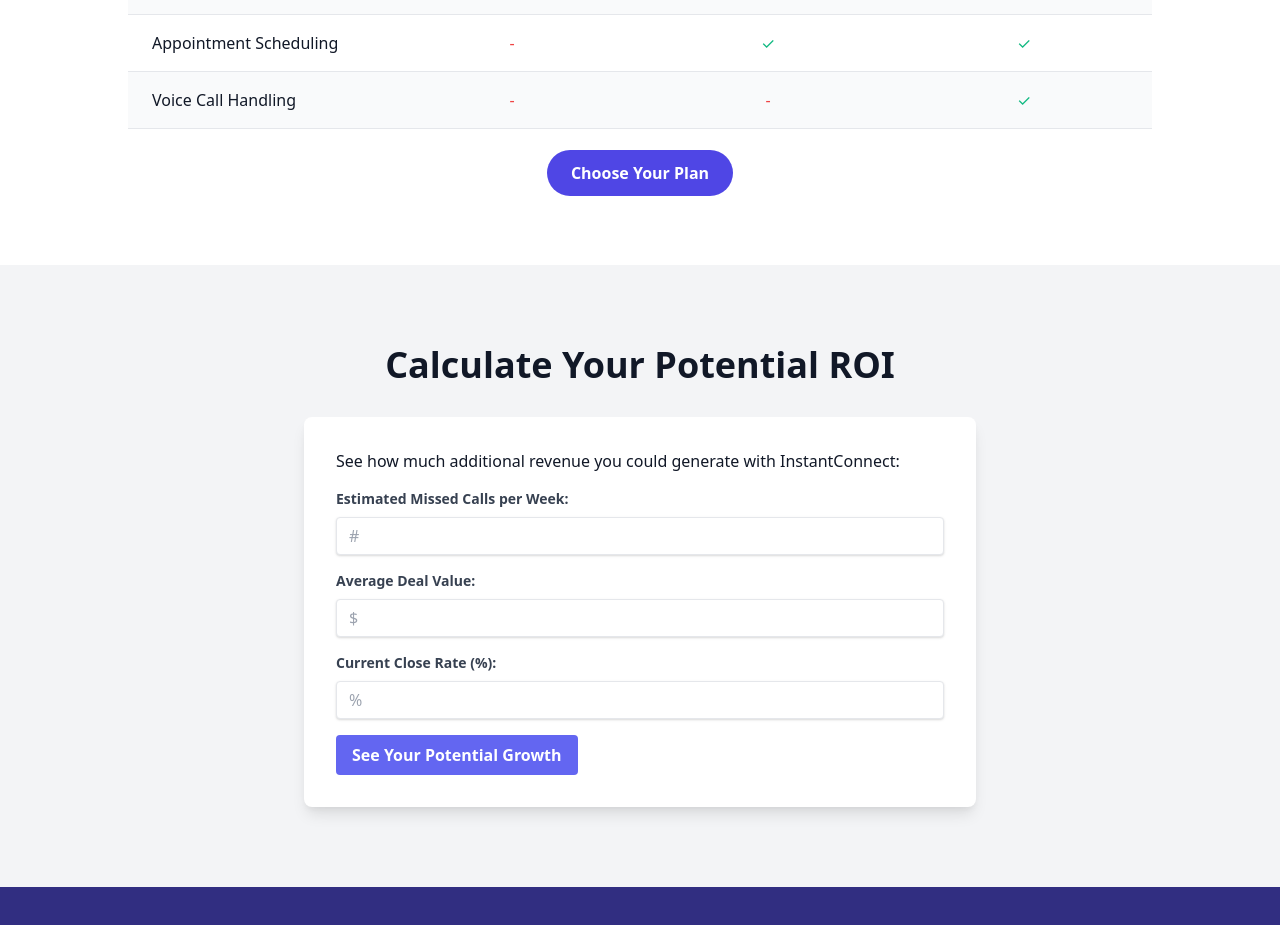
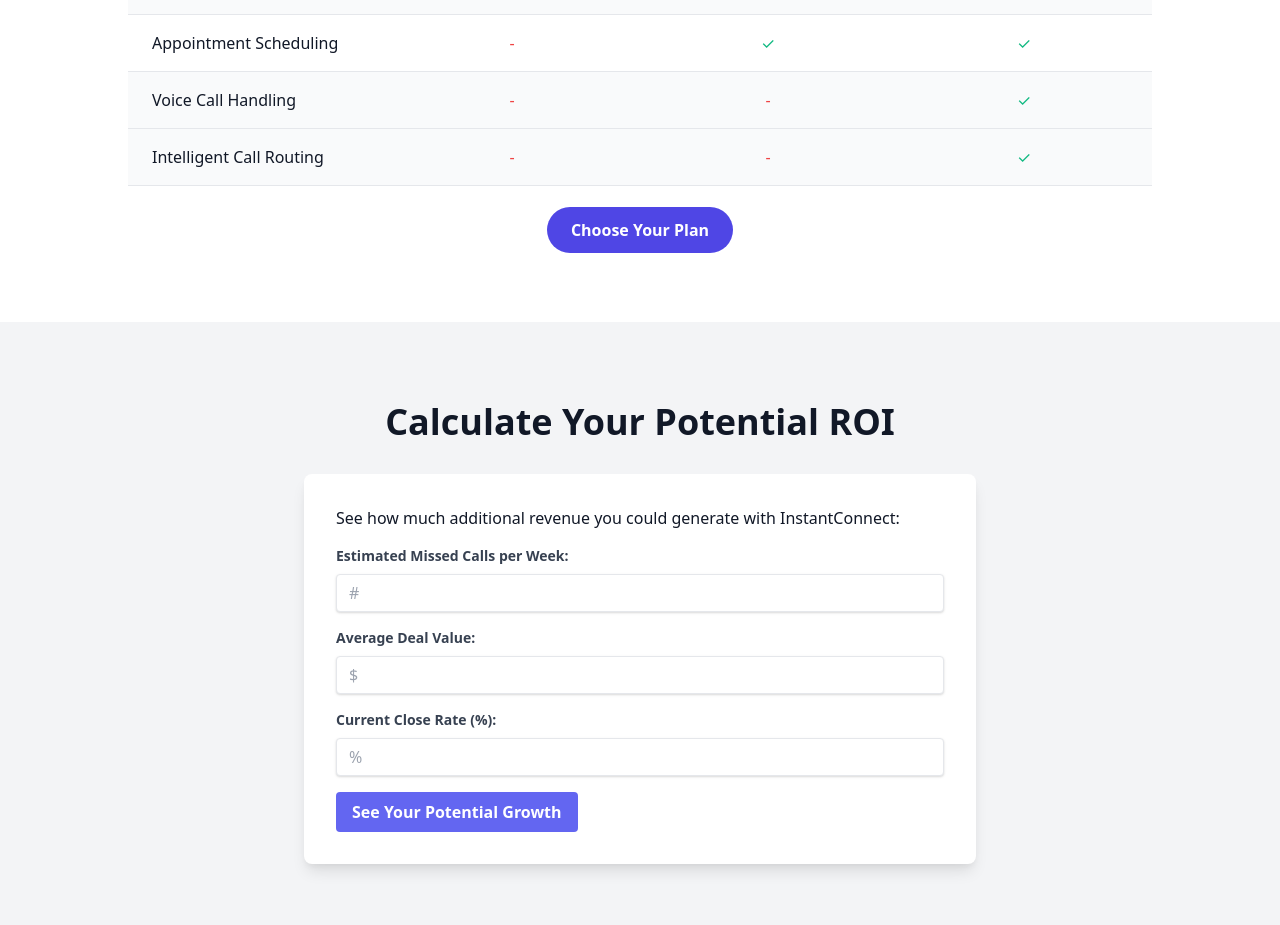
Before and after one commit to APP-EAS/testnewlanding, a plain HTML site: page index.html in a window 1280 px wide. Shown: the part 2465-3390 px from the top of the page. Drawn offline with nearby package versions, Linux system fonts and the light colour scheme.

Commit message:
Update index.html

```diff
--- a/index.html
+++ b/index.html
@@ -178,6 +178,12 @@
                     <td class="py-4 px-6 border-b text-center"><span class="text-red-500">-</span></td>
                     <td class="py-4 px-6 border-b text-center"><span class="text-green-500">✓</span></td>
                   </tr>
+                  <tr class="bg-gray-50 hover:bg-indigo-50 transition-colors duration-200">
+                    <td class="py-4 px-6 border-b">Intelligent Call Routing</td>
+                    <td class="py-4 px-6 border-b text-center"><span class="text-red-500">-</span></td>
+                    <td class="py-4 px-6 border-b text-center"><span class="text-red-500">-</span></td>
+                    <td class="py-4 px-6 border-b text-center"><span class="text-green-500">✓</span></td>
+                  </tr>
                 </tbody>
               </table>
             </div>
```
